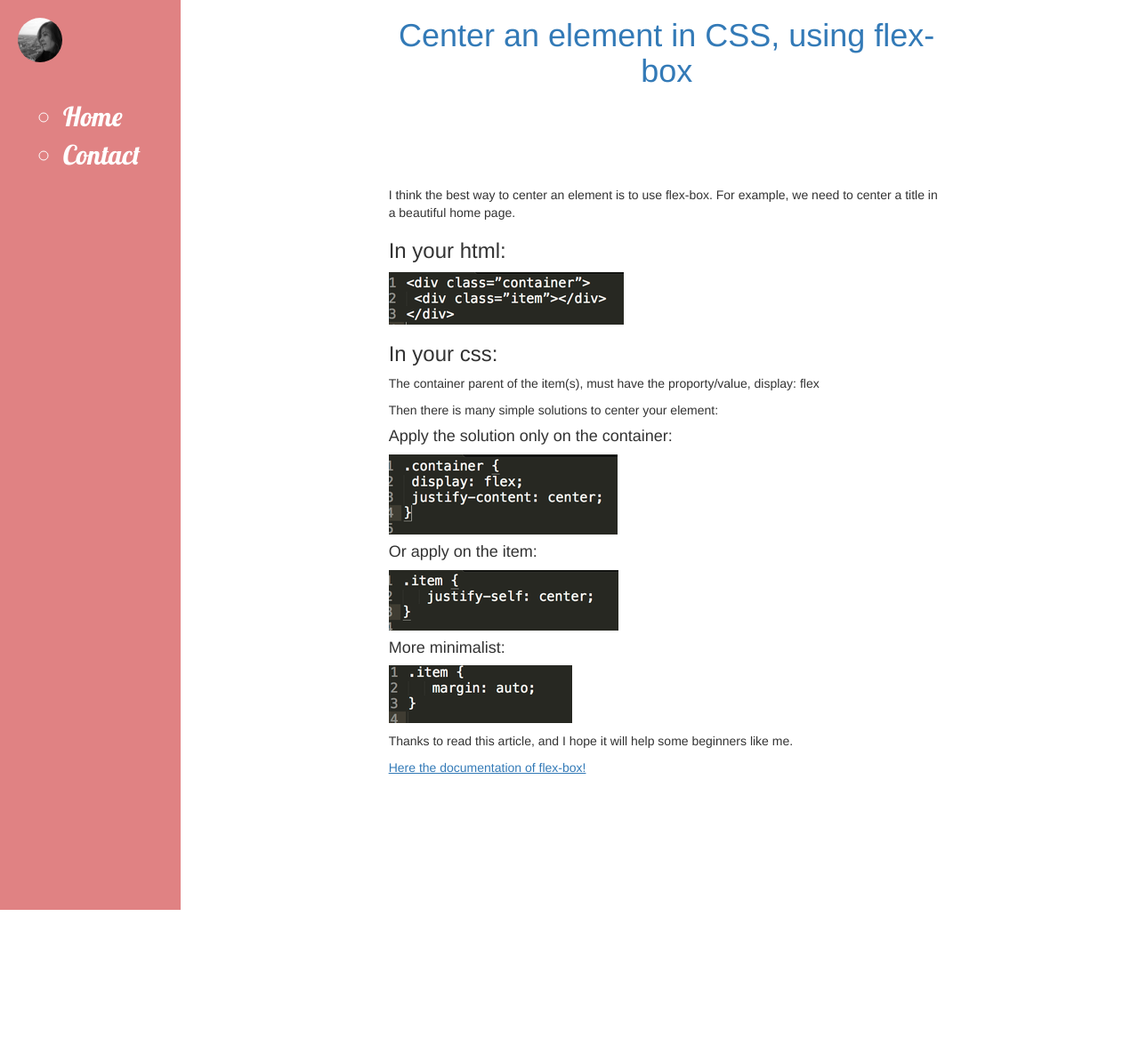
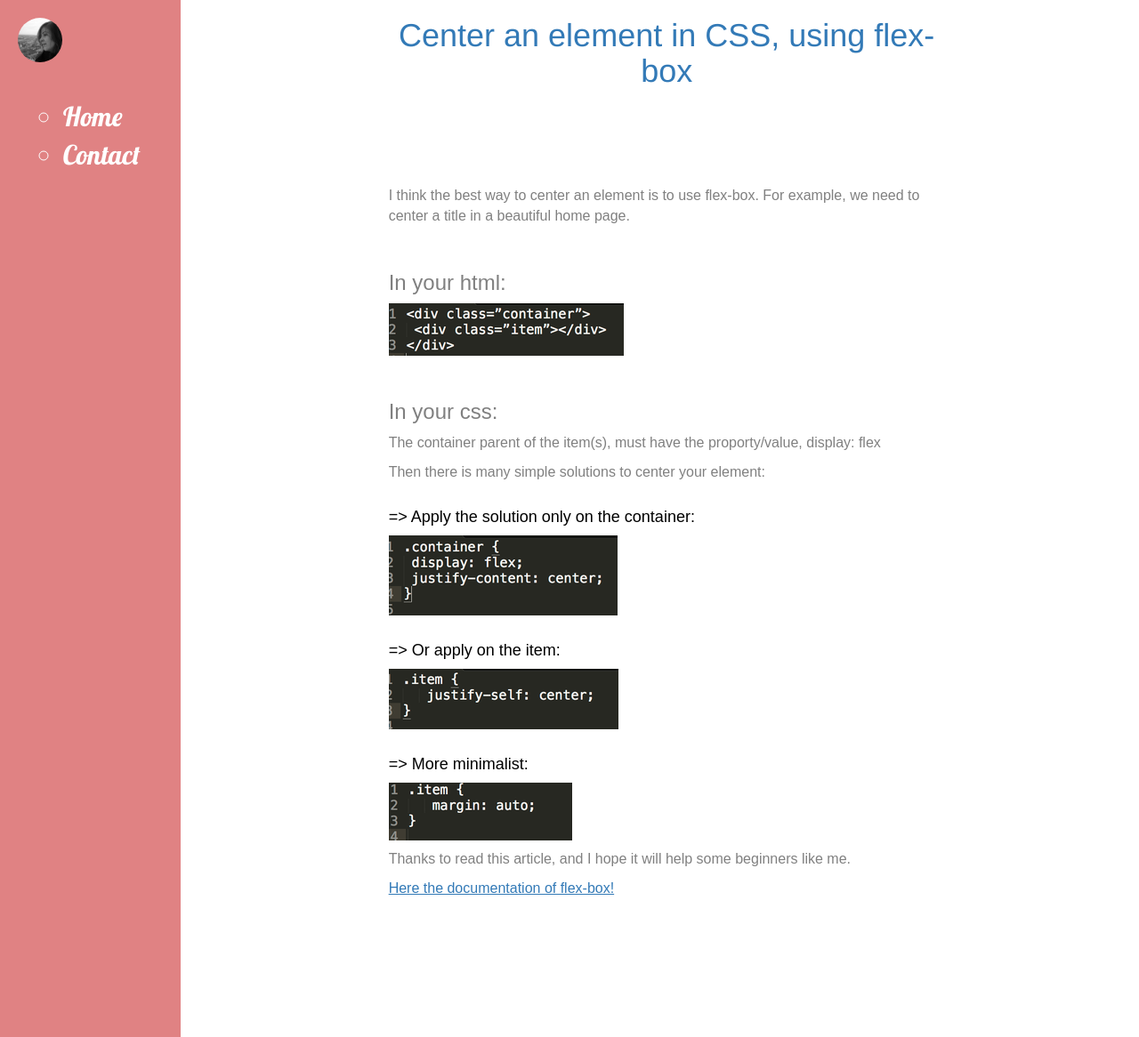
Before and after one commit to camilleanelli/camilleanelli.github.io, a Jekyll site: the page built from _posts/2015-12-16-simple-way-to-center.md, in a window 1280 px wide. Shown: the whole page at 89% size. Built offline with Jekyll 4.4.1, drawn with Linux system fonts in a browser that asks for light colours; nearby versions of some CDN libraries; before the commit the page ends 1023 px from its top, so only the background shows below that.

Commit message:
design of articles

```diff
--- a/_posts/2015-12-03-add-filter.markdown
+++ b/_posts/2015-12-03-add-filter.markdown
@@ -4,7 +4,7 @@ title:  "How to add a filter with opacity, above a background??"
 date:   2015-12-03 14:57:59 +0100
 categories: jekyll update
 ---
-#####I’m not ashamed to tell that I spend so many times to find a solution with this filter, because when I gave an opacity to it, every child elements had the same opacity, so that’s why I would like to right this, even it is simple for lot of people:
+I’m not ashamed to tell that I spend so many times to find a solution with this filter, because when I gave an opacity to it, every child elements had the same opacity, so that’s why I would like to right this, even it is simple for lot of people:
 
 ###In your html:
 ![Text editor](/images/filterhtml.png)
@@ -13,4 +13,4 @@ categories: jekyll update
 ![Text editor](/images/filtercss.png)
 
 
-#####So the opacity between the curly braces of rgba color value, is necessary to apply it only to the filter. I hope it will help you.
+=> So the opacity between the curly braces of rgba color value, is necessary to apply it only to the filter. I hope it will help you.
--- a/_posts/2015-12-16-simple-way-to-center.md
+++ b/_posts/2015-12-16-simple-way-to-center.md
@@ -17,16 +17,16 @@ The container parent of the item(s), must have the proporty/value, display: flex
 
 Then there is many simple solutions to center your element:
 
-####Apply the solution only on the container:
+####=> Apply the solution only on the container:
 
 ![Text editor](/images/center3.png)
 
 
-####Or apply on the item:
+####=> Or apply on the item:
 
 ![Text editor](/images/centercss.png)
 
-####More minimalist:
+####=> More minimalist:
 
 ![Text editor](/images/centercss2.png)
 
--- a/blog.css
+++ b/blog.css
@@ -70,6 +70,26 @@ h1 {
   justify-content: space-around;
 
 }
+
+.article-wrap {
+  font-family: sans-serif;
+  color: grey;
+  font-size: 16px;
+
+}
+
+.article-wrap h4 {
+  color: black;
+}
+
+.article-wrap h3 {
+  margin-top: 50px;
+}
+
+.article-wrap h4 {
+  margin-top: 30px;
+}
+
 
 /*******
 section posts
```
